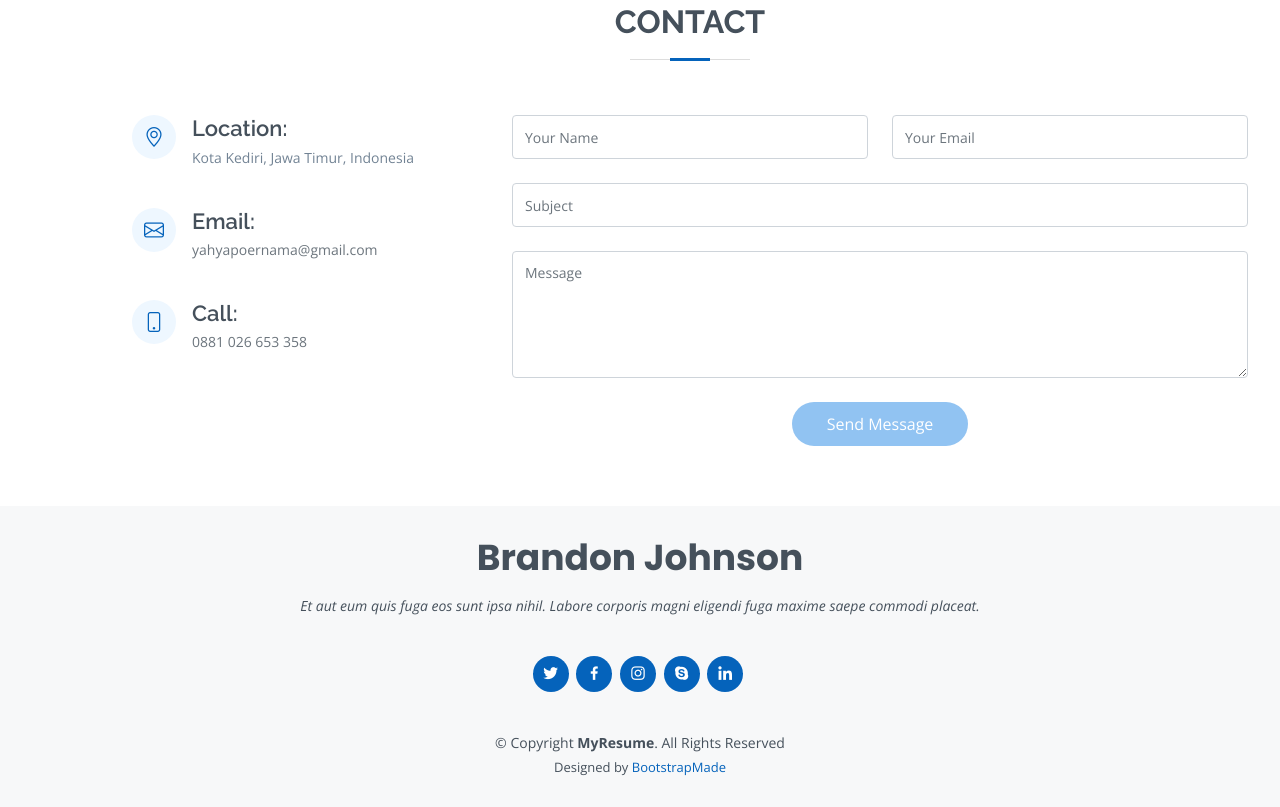
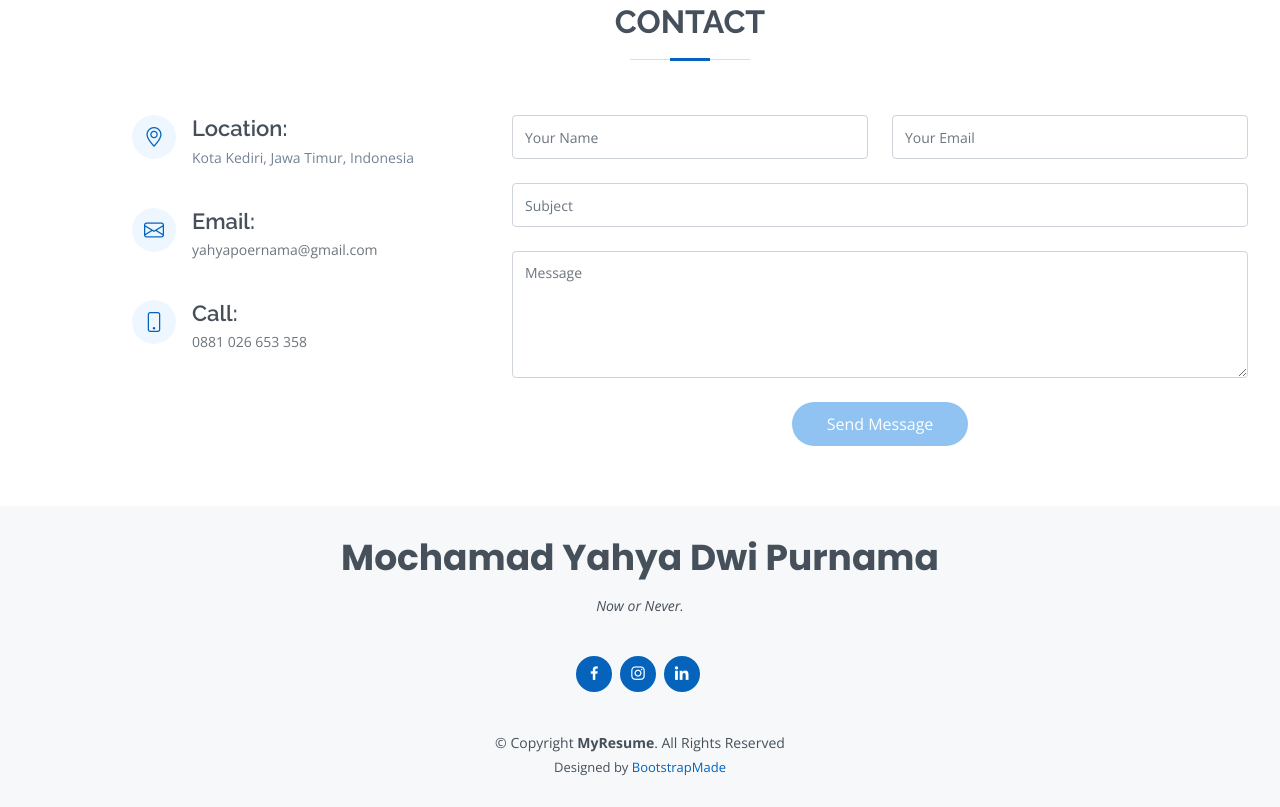
Before and after one commit to yahyapoernama/profile, a plain HTML site: page index.html in a window 1280 px wide. Shown: the part 2884-3691 px from the top of the page. Drawn offline with nearby package versions, Linux system fonts and the light colour scheme.

Commit message:
Modify Footer Section

```diff
--- a/index.html
+++ b/index.html
@@ -613,14 +613,14 @@
   <!-- ======= Footer ======= -->
   <footer id="footer">
     <div class="container">
-      <h3>Brandon Johnson</h3>
-      <p>Et aut eum quis fuga eos sunt ipsa nihil. Labore corporis magni eligendi fuga maxime saepe commodi placeat.</p>
+      <h3>Mochamad Yahya Dwi Purnama</h3>
+      <p>Now or Never.</p>
       <div class="social-links">
-        <a href="#" class="twitter"><i class="bx bxl-twitter"></i></a>
-        <a href="#" class="facebook"><i class="bx bxl-facebook"></i></a>
-        <a href="#" class="instagram"><i class="bx bxl-instagram"></i></a>
-        <a href="#" class="google-plus"><i class="bx bxl-skype"></i></a>
-        <a href="#" class="linkedin"><i class="bx bxl-linkedin"></i></a>
+        <a href="https://www.facebook.com/alt.yahya" class="facebook" target="_blank"><i class="bx bxl-facebook"></i></a>
+        <a href="https://www.instagram.com/myahyapurnama/" class="instagram"><i class="bx bxl-instagram" target="_blank"></i></a>
+        <a href="https://www.linkedin.com/in/m-yahya-purnama/" class="linkedin"><i class="bx bxl-linkedin" target="_blank"></i></a>
+        <!-- <a href="#" class="twitter"><i class="bx bxl-twitter"></i></a>
+        <a href="#" class="google-plus"><i class="bx bxl-skype"></i></a> -->
       </div>
       <div class="copyright">
         &copy; Copyright <strong><span>MyResume</span></strong>. All Rights Reserved
```
